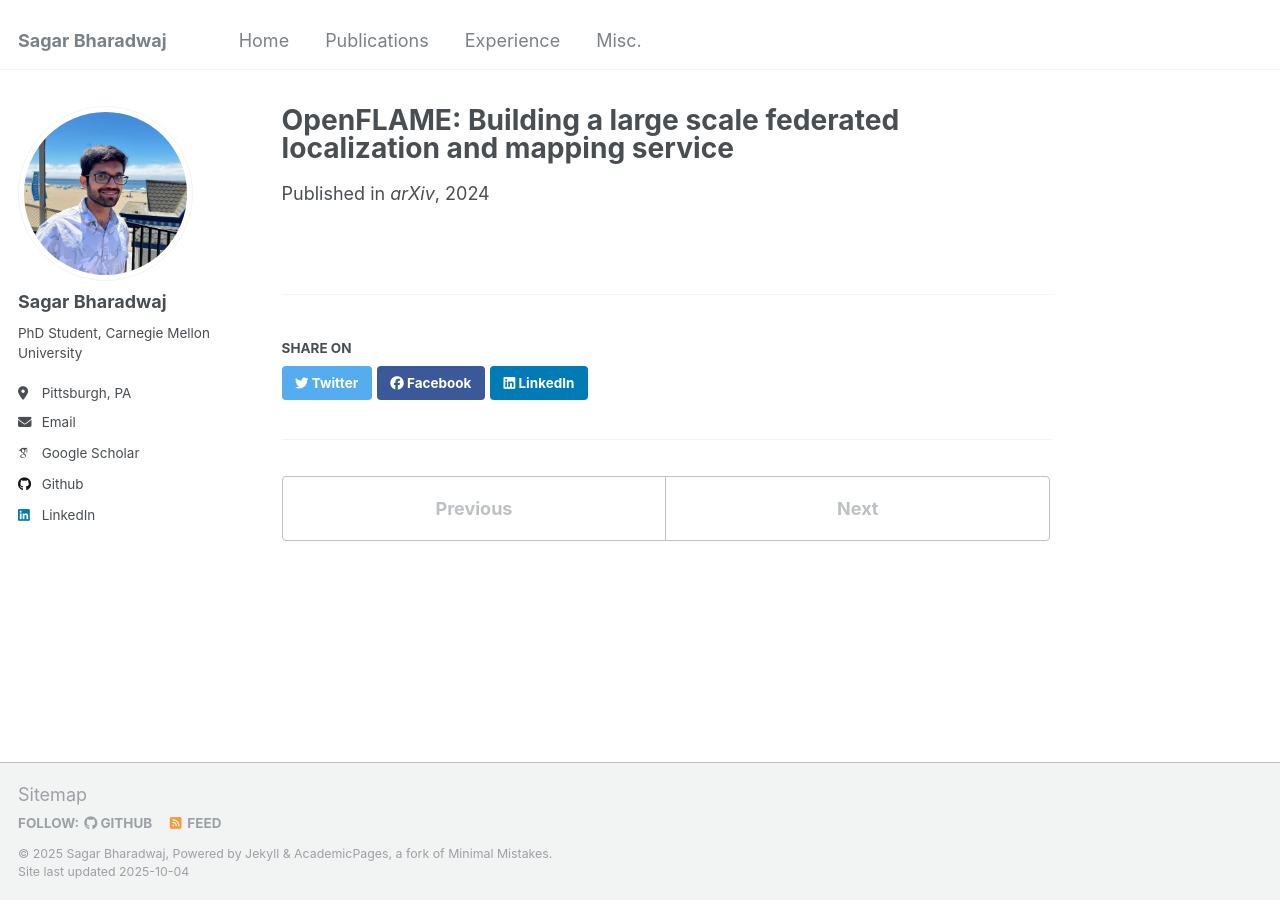
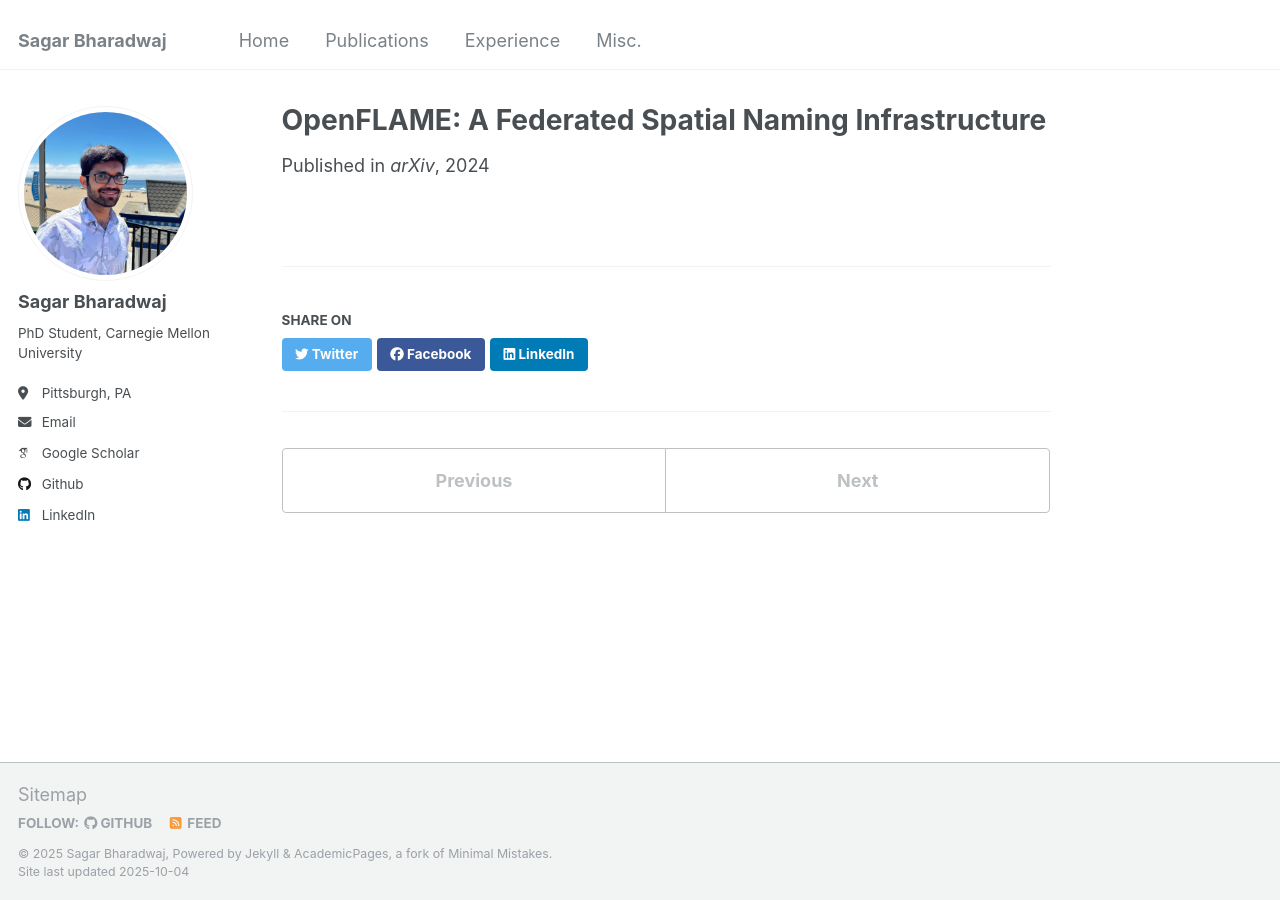
Before and after one commit to sagar-bharadwaj-ks/sagar-bharadwaj-ks.github.io, a Jekyll site: the page built from _publications/2024-11-06-openflame.md, in a window 1280 px wide. Built offline with Jekyll 4.4.1, drawn with Linux system fonts in a browser that asks for light colours; some web fonts are replaced.

Commit message:
Update publications

```diff
--- a/_publications/2024-11-06-openflame.md
+++ b/_publications/2024-11-06-openflame.md
@@ -1,8 +1,8 @@
 ---
-title: "OpenFLAME: Building a large scale federated localization and mapping service"
-authors: "<b>Sagar Bharadwaj</b>, Luke Wang, Michael Liang, Harrison Williams, Ivan Liang, Srinivasan Seshan, Anthony Rowe"
+title: "OpenFLAME: A Federated Spatial Naming Infrastructure"
+authors: "<b>Sagar Bharadwaj</b>, Ziyong Ma, Ivan Liang, Michael Farb, Anthony Rowe Srinivasan Seshan"
 paper_url: 'https://arxiv.org/abs/2411.04271'
-website_url: 'https://openflam.github.io/'
+website_url: 'https://open-flame.com/'
 github_url: 'https://github.com/orgs/openflam/repositories'
 venue: "arXiv"
 abstract: "Open federated localization and mapping system that enables building world-scale location-based applications. We shard the world into smaller maps, each maintained by independent entities. The DNS is leveraged to disocver maps and we use simple map abstractions to stitch maps together."
```
Also changed, not shown: _publications/2025-08-07-autoformalize.md (added, +6 -0 lines).
